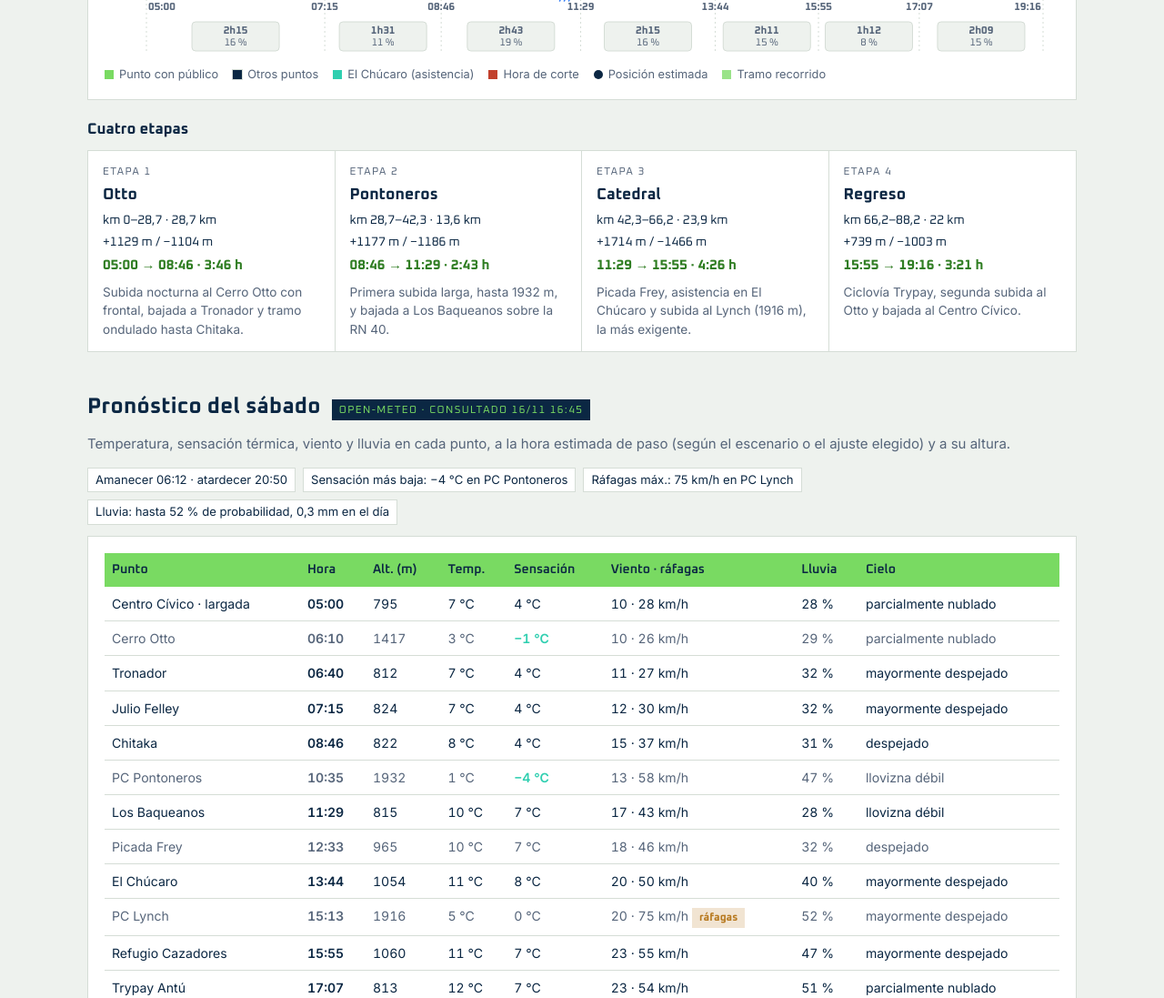
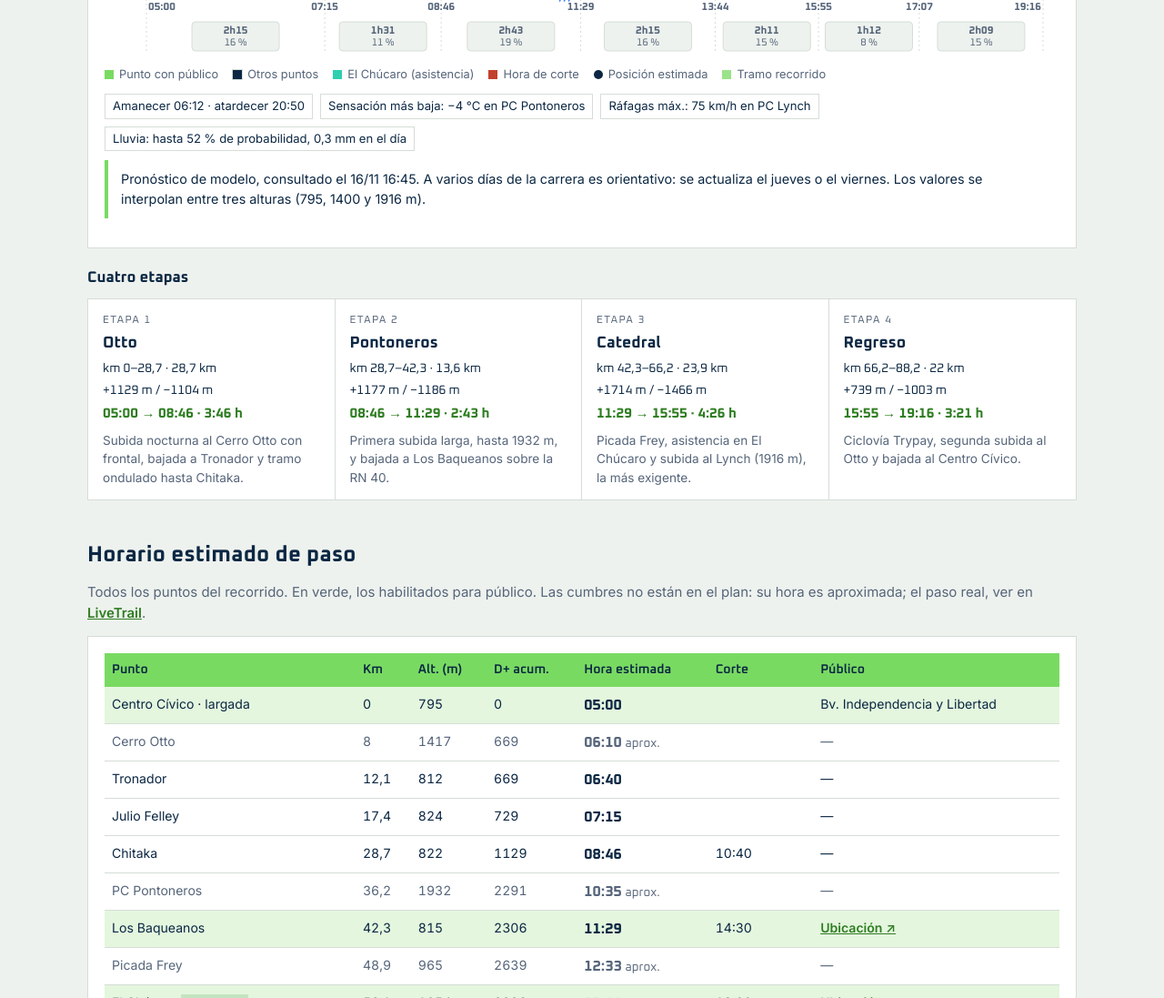
Before and after one commit to Pochelix/frey85k, a plain HTML site: page index.html in a window 1280 px wide. Shown: the part 1220-2317 px from the top of the page at 91% size. Drawn offline with Linux system fonts and the light colour scheme.

Commit message:
Actualiza el seguimiento (16/11 19:07)
Co-Authored-By: Claude Opus 5.5 <noreply@anthropic.com>

```diff
--- a/index.html
+++ b/index.html
@@ -367,7 +367,6 @@ footer{color:var(--muted);font-size:.8rem;padding-block:30px 40px}
   <div class="wrap">
     <a href="#estado">Estado</a>
     <a href="#paso" class="esp">Horario de paso</a>
-    <a href="#pronostico">Clima</a>
     <a href="#vivo" class="esp">En vivo</a>
     <a href="#chucaro">El Chúcaro</a>
   </div>
@@ -400,18 +399,11 @@ footer{color:var(--muted);font-size:.8rem;padding-block:30px 40px}
   <div class="panel chart-wrap" style="margin-top:12px"><svg id="perfil" viewBox="0 0 1000 500" preserveAspectRatio="xMinYMin meet" role="img" aria-label="Perfil de altimetría de la FREY 85K con la posición estimada"></svg>
     <p class="desliza" id="perfil-hint" hidden>Deslizá el perfil de costado para ver todo el recorrido →</p>
     <div class="legend"><span><i style="background:var(--green)"></i>Punto con público</span><span><i style="background:var(--navy);outline:1px solid var(--line)"></i>Otros puntos</span><span><i style="background:var(--teal)"></i>El Chúcaro (asistencia)</span><span><i style="background:var(--bad)"></i>Hora de corte</span><span><i style="background:var(--ink);border-radius:50%"></i>Posición estimada</span><span><i style="background:var(--green);opacity:.75"></i>Tramo recorrido</span></div>
+    <div class="mini" id="wx-res" style="margin-top:12px"></div>
+    <p class="note" style="margin-top:10px" id="wx-nota"></p>
   </div>
   <h3 style="margin:20px 0 10px">Cuatro etapas</h3>
   <div class="etapas" id="etapas"></div>
-</section>
-
-<section id="pronostico">
-  <div class="sh"><h2>Pronóstico del sábado</h2><span class="tag" id="wx-tag">Open-Meteo</span>
-    <p>Temperatura, sensación térmica, viento y lluvia en cada punto, a la hora estimada de paso (según el escenario o el ajuste elegido) y a su altura.</p></div>
-  <div class="mini" id="wx-res" style="margin-bottom:12px"></div>
-  <div class="panel tbl wx-wrap"><table id="wx-t"></table></div>
-  <ol class="tlist" id="wx-l"></ol>
-  <p class="note" style="margin-top:12px" id="wx-nota"></p>
 </section>
 
 <section id="paso">
```
